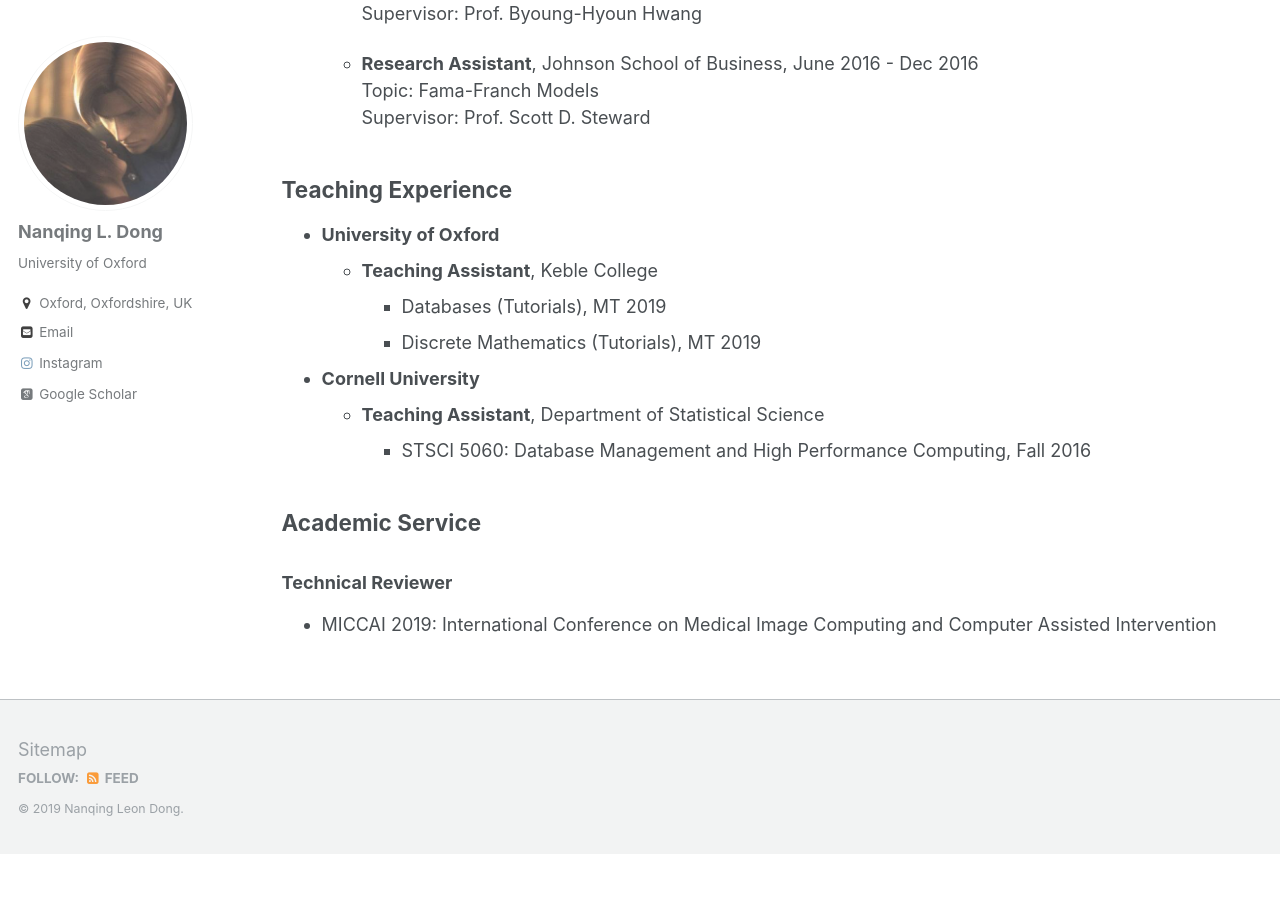
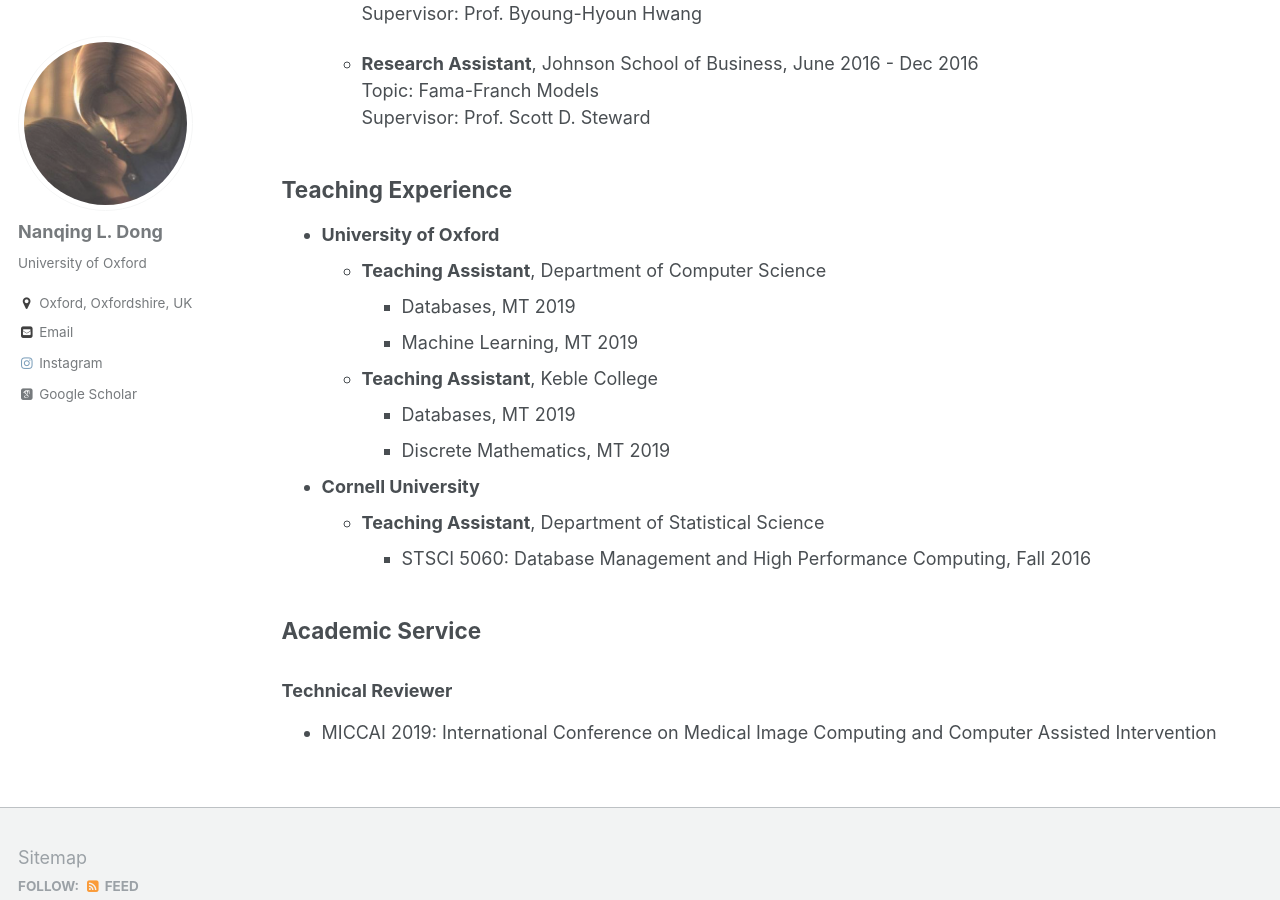
Before and after one commit to eveningdong/eveningdong.github.io, a Jekyll site: the page built from _pages/academic.md, in a window 1280 px wide and 900 px high, scrolled down 1424 px. Built offline with Jekyll 4.4.1, drawn with Linux system fonts in a browser that asks for light colours; some web fonts are replaced; before the commit the page ends 2278 px from its top, so only the background shows below that.

Commit message:
update ta

```diff
--- a/_pages/academic.md
+++ b/_pages/academic.md
@@ -48,9 +48,13 @@ author_profile: true
 
 ## Teaching Experience
 * **University of Oxford**
+  + **Teaching Assistant**, Department of Computer Science
+    - Databases, MT 2019
+    - Machine Learning, MT 2019
+
   + **Teaching Assistant**, Keble College
-    - Databases (Tutorials), MT 2019
-    - Discrete Mathematics (Tutorials), MT 2019
+    - Databases, MT 2019
+    - Discrete Mathematics, MT 2019
 
 * **Cornell University**
   + **Teaching Assistant**, Department of Statistical Science
```
